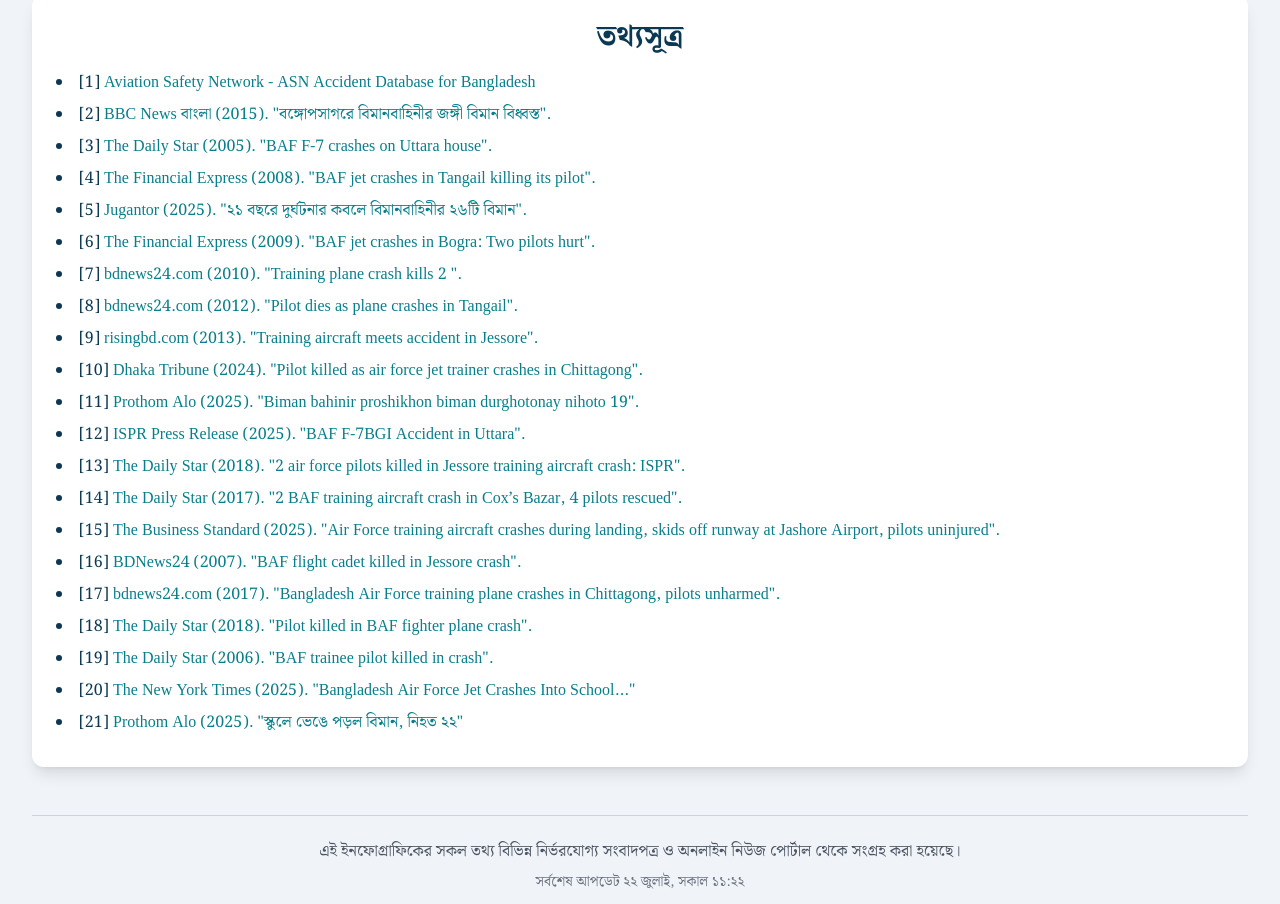
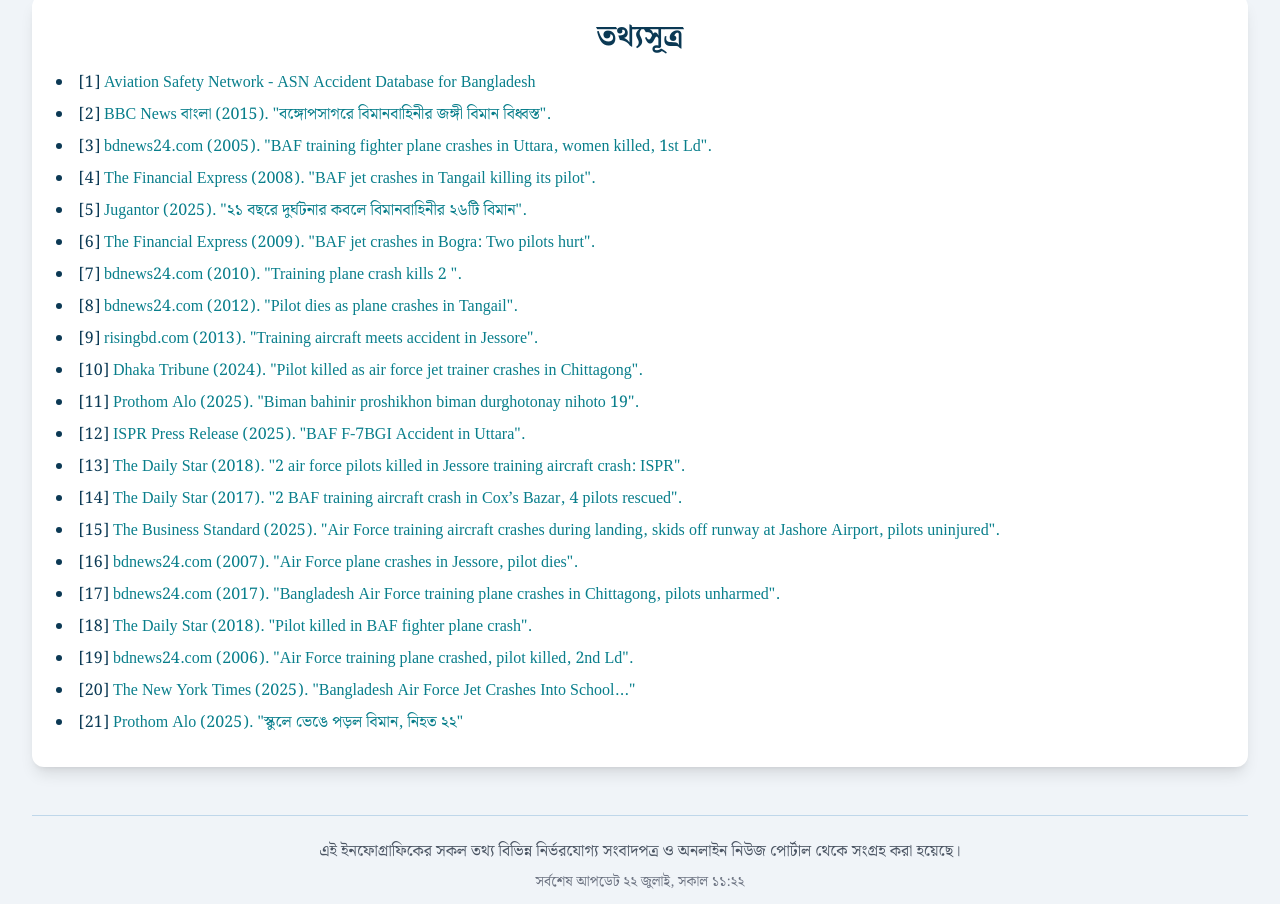
Before and after one commit to shiblybsarwar/Airforce-Aircraft-Crashes-Analysis, a website: page index.html in a window 1280 px wide. Shown: the part 9118-10022 px from the top of the page. Drawn offline with nearby package versions, Linux system fonts and the light colour scheme.

Commit message:
Update 5 index.html

```diff
--- a/index.html
+++ b/index.html
@@ -723,9 +723,9 @@
           <li>
             [3]
             <a
-              href="https://www.thedailystar.net/2005/06/09/d5060901011.htm"
+              href="https://bdnews24.com/bangladesh/baf-training-fighter-plane-crashes-in-uttara-women-killed-1st-ld"
               target="_blank"
-              >The Daily Star (2005). "BAF F-7 crashes on Uttara house".</a
+              >bdnews24.com (2005). "BAF training fighter plane crashes in Uttara, women killed, 1st Ld".</a
             >
           </li>
           <li>
@@ -829,9 +829,9 @@
           <li>
             [16]
             <a
-              href="https://bdnews24.com/bangladesh/2007/04/09/baf-flight-cadet-killed-in-jessore-crash"
+              href="https://bdnews24.com/bangladesh/air-force-plane-crashes-in-jessore-pilot-dies"
               target="_blank"
-              >BDNews24 (2007). "BAF flight cadet killed in Jessore crash".</a
+              >bdnews24.com (2007). "Air Force plane crashes in Jessore, pilot dies".</a
             >
           </li>
           <li>
@@ -853,9 +853,9 @@
           <li>
             [19]
             <a
-              href="https://www.thedailystar.net/2006/04/25/d60425011611.htm"
+              href="https://bdnews24.com/bangladesh/air-force-training-plane-crashed-pilot-killed-2nd-ld"
               target="_blank"
-              >The Daily Star (2006). "BAF trainee pilot killed in crash".</a
+              >bdnews24.com (2006). "Air Force training plane crashed, pilot killed, 2nd Ld".</a
             >
           </li>
           <li>
```
